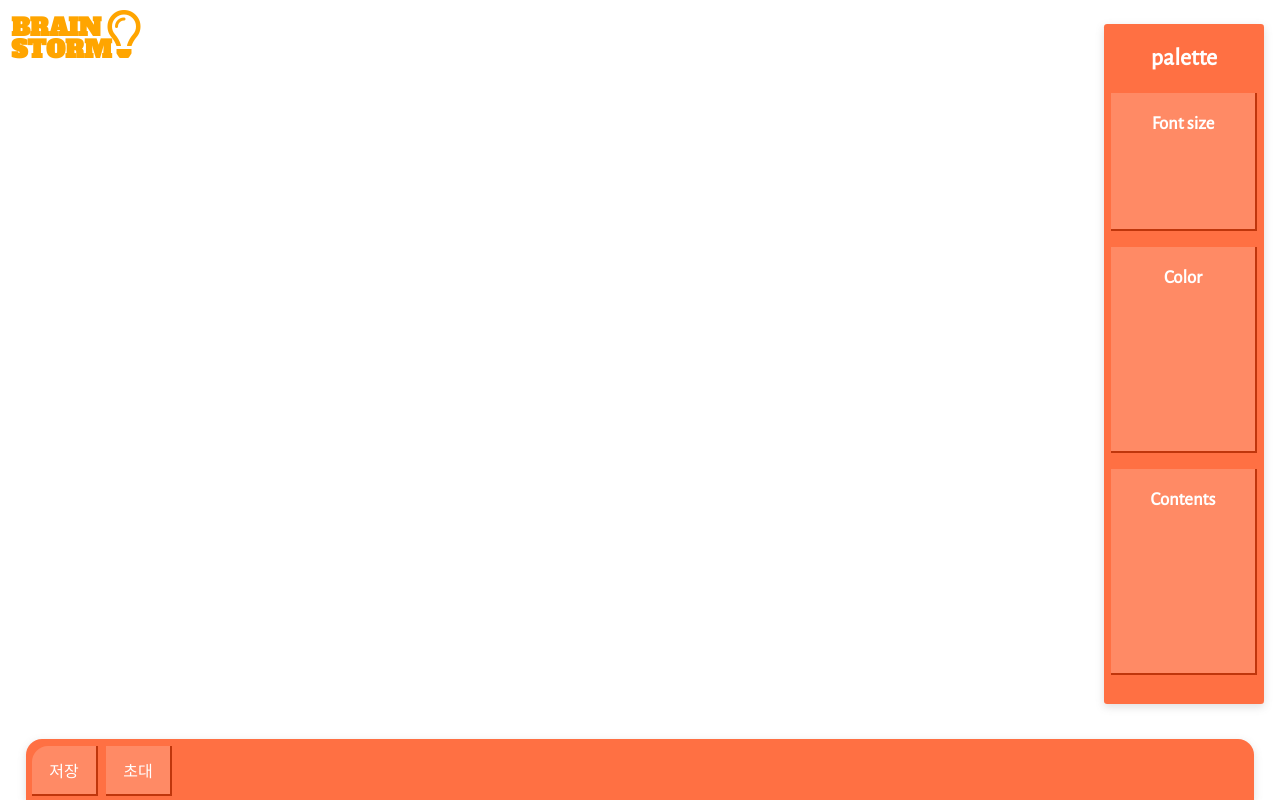
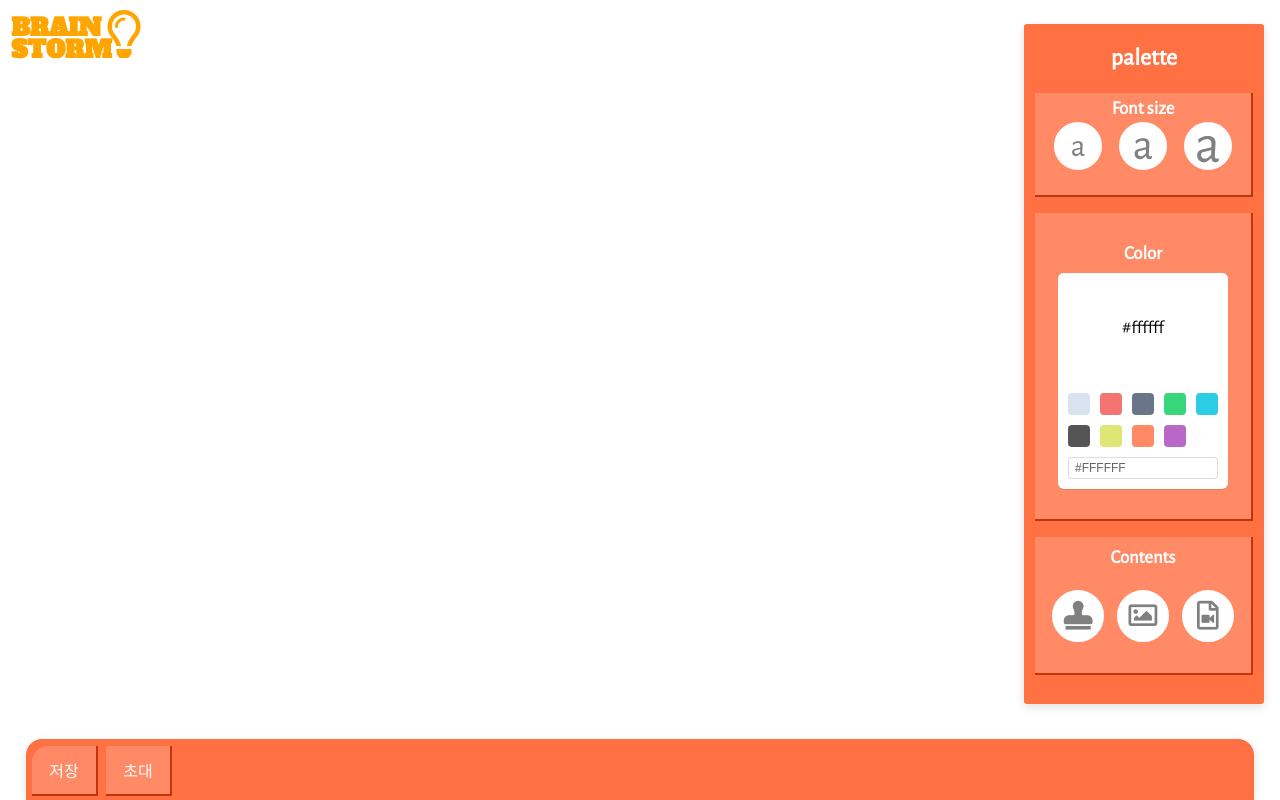
Before and after one commit to backpack91/BrainStorm, a React app: page / in a window 1280 px wide. Built offline with nearby package versions, Linux system fonts and the light colour scheme.

Commit message:
add mark up details on menubars

```diff
--- a/package.json
+++ b/package.json
@@ -15,6 +15,7 @@
   "dependencies": {
     "express": "^4.16.3",
     "react": "^16.5.2",
+    "react-color": "^2.17.0",
     "react-dom": "^16.5.2",
     "react-router-dom": "^4.4.0"
   },
--- a/src/client/components/DecorationMenu.js
+++ b/src/client/components/DecorationMenu.js
@@ -1,7 +1,18 @@
 import React, { Component } from 'react';
+import { BlockPicker } from 'react-color';
 import './DecorationMenu.scss';
 
 class DecorationMenu extends Component {
+  constructor() {
+    super();
+    this.state = {
+      background: '#fff',
+    };
+  }
+
+  handleChangeComplete = (color) => {
+    this.setState({ background: color.hex });
+  };
 
   render() {
     return (
@@ -11,12 +22,33 @@ class DecorationMenu extends Component {
         </h2>
         <div className='fontSizeController palleteSection'>
           <h3>Font size</h3>
+          <div className="sizeBtnWrapper">
+            <div className="sizeBtn size_1">a</div>
+            <div className="sizeBtn size_2">a</div>
+            <div className="sizeBtn size_3">a</div>
+          </div>
         </div>
         <div className='colorController palleteSection'>
           <h3>Color</h3>
+          <BlockPicker
+            color={this.state.background}
+            onChangeComplete={this.handleChangeComplete}
+            triangle="hide"
+          />
         </div>
         <div className='contentsAttachMentController palleteSection'>
           <h3>Contents</h3>
+          <div className="iconsWrapper">
+            <div className="iconWrapper">
+              <i class="fas fa-stamp"></i>
+            </div>
+            <div class="iconWrapper">
+              <i class="far fa-image"></i>
+            </div>
+            <div class="iconWrapper">
+              <i class="far fa-file-video"></i>
+            </div>
+          </div>
         </div>
       </div>
     );
--- a/src/client/components/DecorationMenu.scss
+++ b/src/client/components/DecorationMenu.scss
@@ -1,7 +1,7 @@
 .decorationMenuWrapper {
   font-weight: 400;
   font-family: 'Alegreya Sans', sans-serif;
-  width: 10rem;
+  width: 15rem;
   height: 85%;
   color: white;
   background-color: #FF7043;
@@ -15,6 +15,10 @@
   justify-content: flex-start;
   align-items: center;
 
+  h3 {
+    margin: 0;
+  }
+
   .palleteSection {
     border-bottom: solid 2px #BF360C;
     border-right: solid 2px #BF360C;
@@ -24,14 +28,114 @@
   }
 
   .fontSizeController {
-    height: 20%;
+    height: 15%;
+    display: flex;
+    flex-direction: column;
+    justify-content: center;
+    align-items: center;
+
+    .sizeBtnWrapper {
+      width: 90%;
+      height: 70%;
+      display: flex;
+      justify-content: space-around;
+      cursor: pointer;
+
+      .sizeBtn {
+        color: gray;
+        width: 3rem;
+        height: 3rem;
+        background-color: white;
+        border-radius: 25rem;
+        display: flex;
+        justify-content: center;
+        align-items: center;
+        border: solid 2px #FF8A65;
+        transition: all 0.5s ease-out;
+      }
+
+      .sizeBtn:hover {
+        color: orange;
+        width: 3rem;
+        height: 3rem;
+        background-color: white;
+        border-radius: 25rem;
+        display: flex;
+        justify-content: center;
+        align-items: center;
+        border: solid 2px orange;
+        transition: all 0.5s ease-out;
+      }
+
+      .size_1 {
+        font-size: 2rem;
+      }
+
+      .size_2 {
+        font-size: 2.8rem;
+      }
+
+      .size_3 {
+        font-size: 3.5rem;
+      }
+    }
   }
 
   .colorController {
-    height: 30%;
+    display: flex;
+    flex-direction: column;
+    justify-content: center;
+    align-items: center;
+    height: 45%;
+
+    h3 {
+      margin-bottom: 0.5rem;
+    }
   }
 
   .contentsAttachMentController {
-    height: 30%;
+    height: 20%;
+    display: flex;
+    flex-direction: column;
+    justify-content: center;
+    align-items: center;
+
+    .iconsWrapper {
+      width: 90%;
+      height: 70%;
+      display: flex;
+      justify-content: space-around;
+      align-items: center;
+
+      .iconWrapper {
+        transition: all 0.5s ease-out;
+        display: flex;
+        justify-content: center;
+        align-items: center;
+        width: 3rem;
+        height: 3rem;
+        color: gray;
+        background-color: white;
+        border-radius: 25rem;
+        border: solid 2px white;
+        font-size: 1.8rem;
+        cursor: pointer;
+      }
+
+      .iconWrapper:hover {
+        transition: all 0.5s ease-out;
+        display: flex;
+        justify-content: center;
+        align-items: center;
+        width: 3rem;
+        height: 3rem;
+        color: orange;
+        background-color: white;
+        border-radius: 25rem;
+        border: solid 2px orange;
+        font-size: 2rem;
+        cursor: pointer;
+      }
+    }
   }
 }
```
Also changed, not shown: 1 other file (tests, documents, lock files or other folders).
